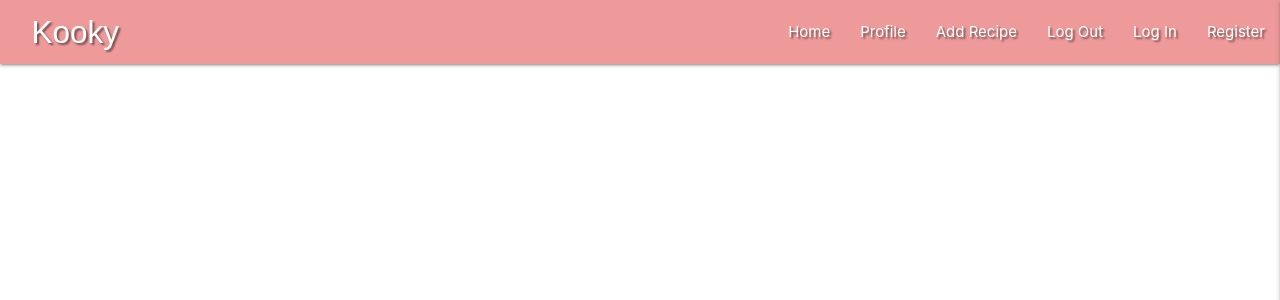
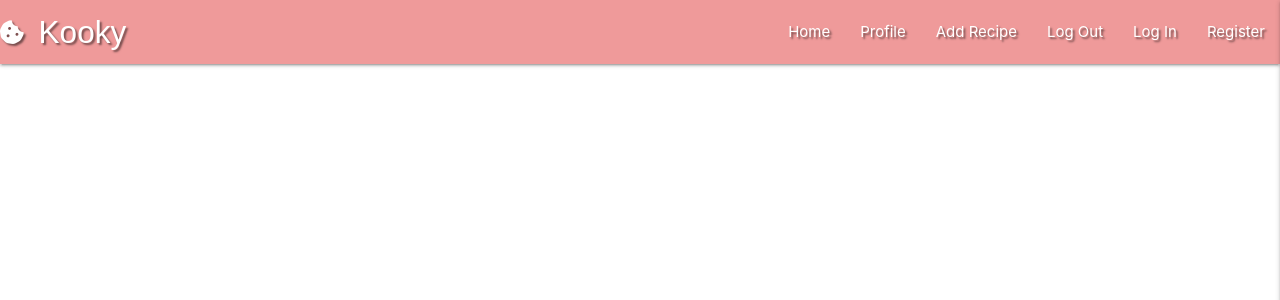
Before and after one commit to Saraholoughlin5/Milestone-Project-3, a Flask app: page / in a window 1280 px wide. Shown: the top 300 px of the page. Run offline with Flask 2, Linux system fonts and the light colour scheme; data that the repository does not hold is empty; some libraries are stand-ins or nearby versions; some web fonts are replaced.

Commit message:
Add brand logo cookie icon to text

```diff
--- a/static/css/style.css
+++ b/static/css/style.css
@@ -4,10 +4,14 @@
 
 .brand-logo {
     font-family: 'Pattaya', sans-serif;
-    margin-left: 1em;
+    padding-left: 1em;
 }
 
 .brand-text {
     font-family: 'Pattaya', sans-serif;
-    margin-left: 1em;
+    padding-left: 1em;
 }
+
+.brand-icon {
+    line-height: 2.4;
+}
--- a/templates/base.html
+++ b/templates/base.html
@@ -23,7 +23,7 @@
         <!-- navbar -->
         <nav class="nav-extended text-shadow red lighten-3">
             <div class="nav-wrapper">
-                <a href="{{ url_for('get_recipe') }}" class="brand-logo">Kooky</a>
+                <a href="{{ url_for('get_recipe') }}" class="brand-logo">Kooky <i class="fas fa-cookie-bite fa-xs brand-icon"></i></a>
                 <a href="#" data-target="mobile-demo" class="sidenav-trigger right"><i class="fas fa-bars"></i></a>
                 <ul class="right hide-on-med-and-down">
                     <li><a href="{{ url_for('get_recipe') }}">Home</a></li>
@@ -38,7 +38,7 @@
 
         <!-- mobile nav menu -->
         <ul class="sidenav" id="mobile-demo">
-            <li><h4 class="red-text text-lighten-2 brand-text">Kooky</h4></li>
+            <li><h4 class="left-align red-text text-lighten-2 brand-text"><i class="fas fa-cookie-bite fa-xs"></i> Kooky</h4></li>
             <li><a href="{{ url_for('get_recipe') }}">Home</a></li>
             <li><a href="#">Profile</a></li>
             <li><a href="#">Add Recipe</a></li>
```
